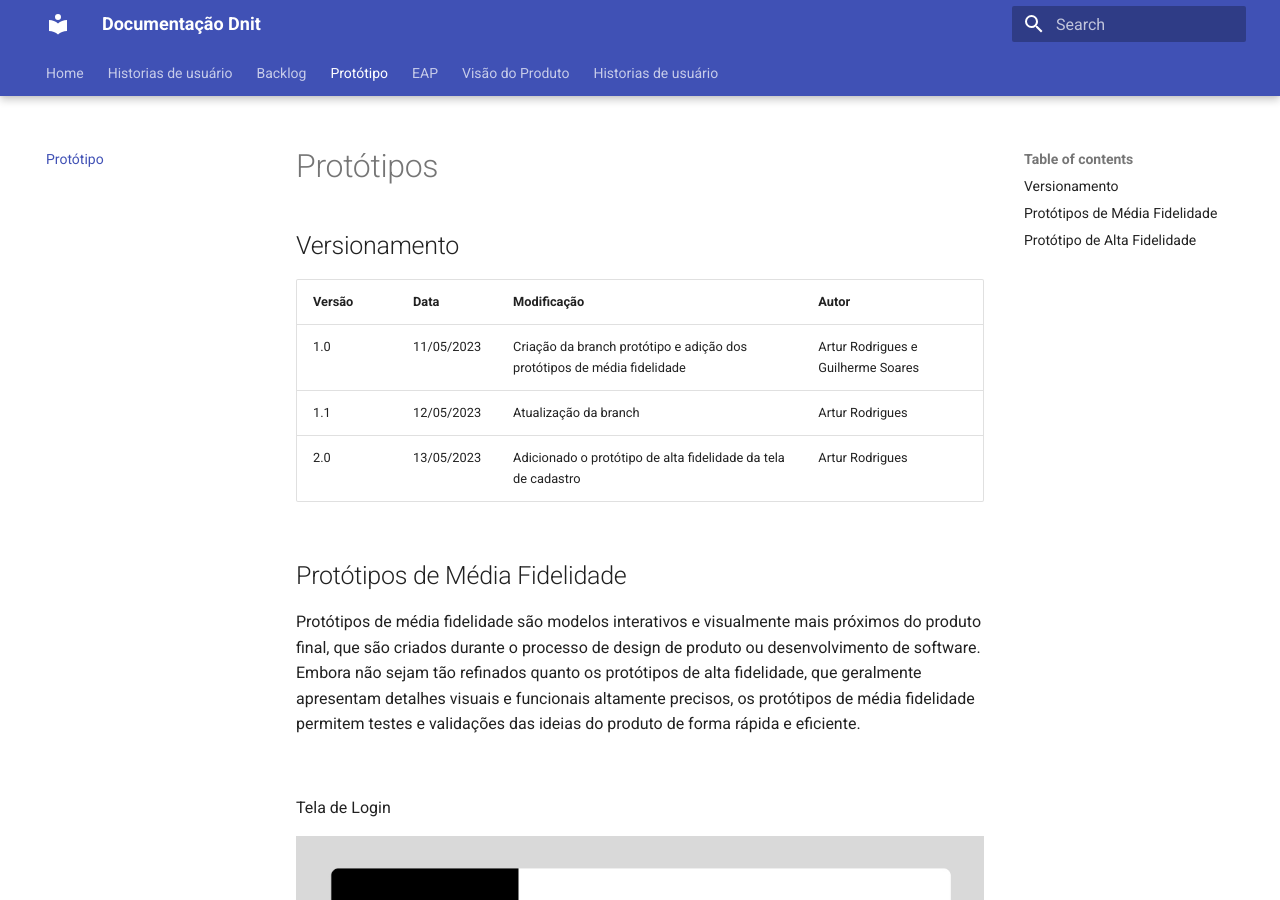
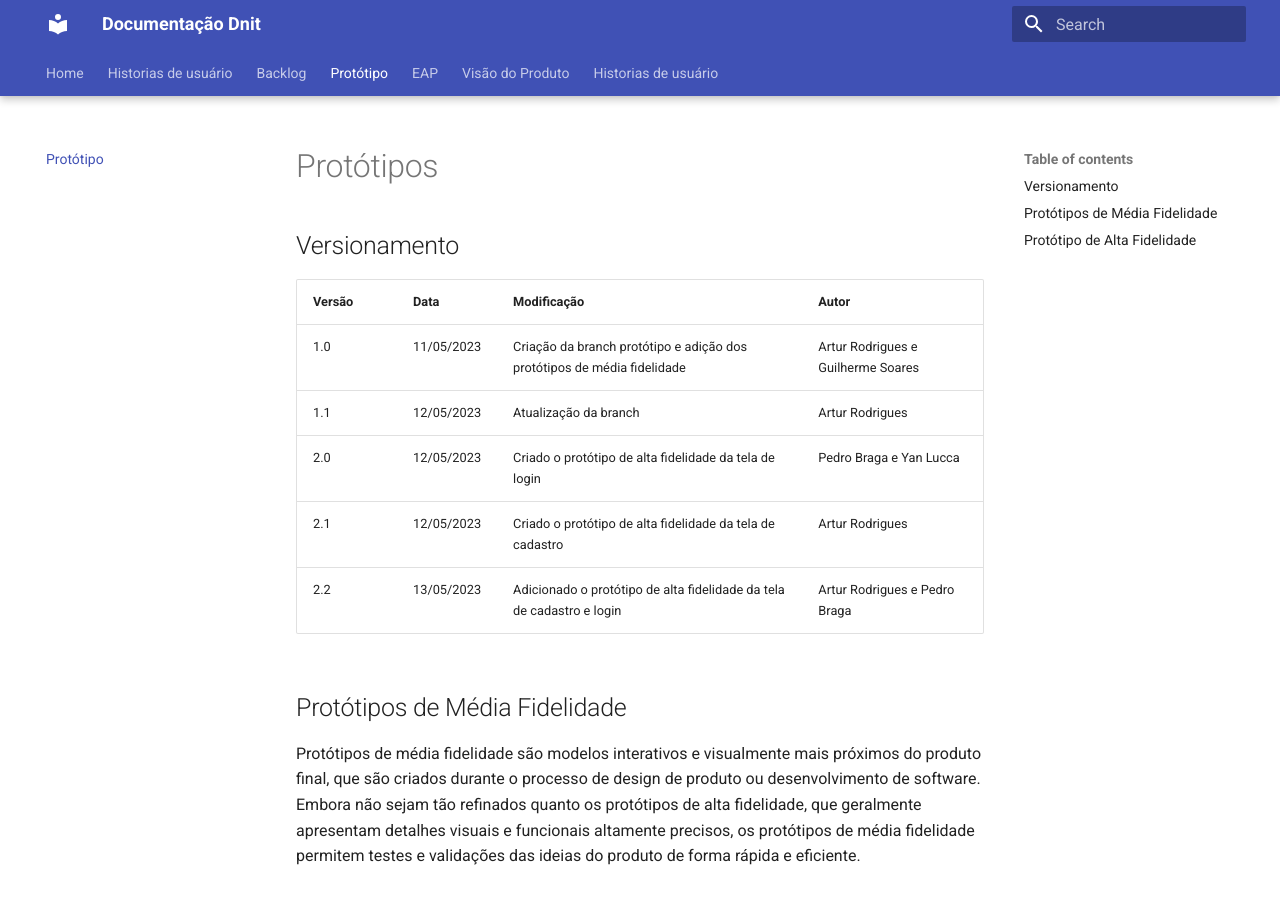
Before and after one commit to fga-eps-mds/2023-1-Dnit-DOC, an MkDocs documentation site: the page built from docs/docs/Prototipo/prototipo.md, in a window 1280 px wide and 900 px high. Built offline with MkDocs 1.6.1 and Material for MkDocs 9.7.7, drawn with Linux system fonts in a browser that asks for light colours.

Commit message:
#4 Protótipos de alta (Login e Cadastro)

```diff
--- a/docs/docs/Prototipo/prototipo.md
+++ b/docs/docs/Prototipo/prototipo.md
@@ -5,7 +5,9 @@
 |--|--|--|--|
 |1.0| 11/05/2023 | Criação da branch protótipo e adição dos protótipos de média fidelidade | Artur Rodrigues e Guilherme Soares |
 |1.1| 12/05/2023 | Atualização da branch | Artur Rodrigues |
-|2.0| 13/05/2023 | Adicionado o protótipo de alta fidelidade da tela de cadastro | Artur Rodrigues |
+|2.0| 12/05/2023 | Criado o protótipo de alta fidelidade da tela de login | Pedro Braga e Yan Lucca |
+|2.1| 12/05/2023 | Criado o protótipo de alta fidelidade da tela de cadastro | Artur Rodrigues |
+|2.2| 13/05/2023 | Adicionado o protótipo de alta fidelidade da tela de cadastro e login| Artur Rodrigues e Pedro Braga |
 
 ## Protótipos de Média Fidelidade
 
```
